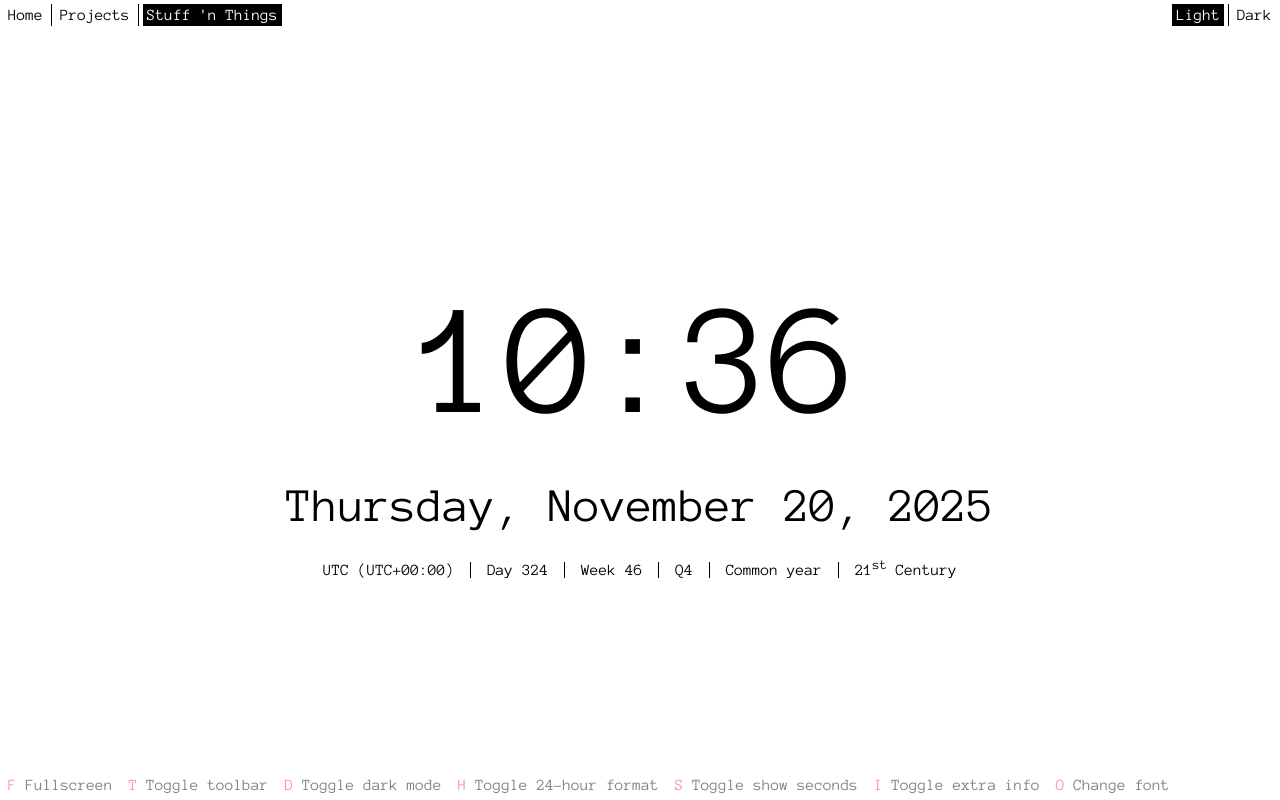
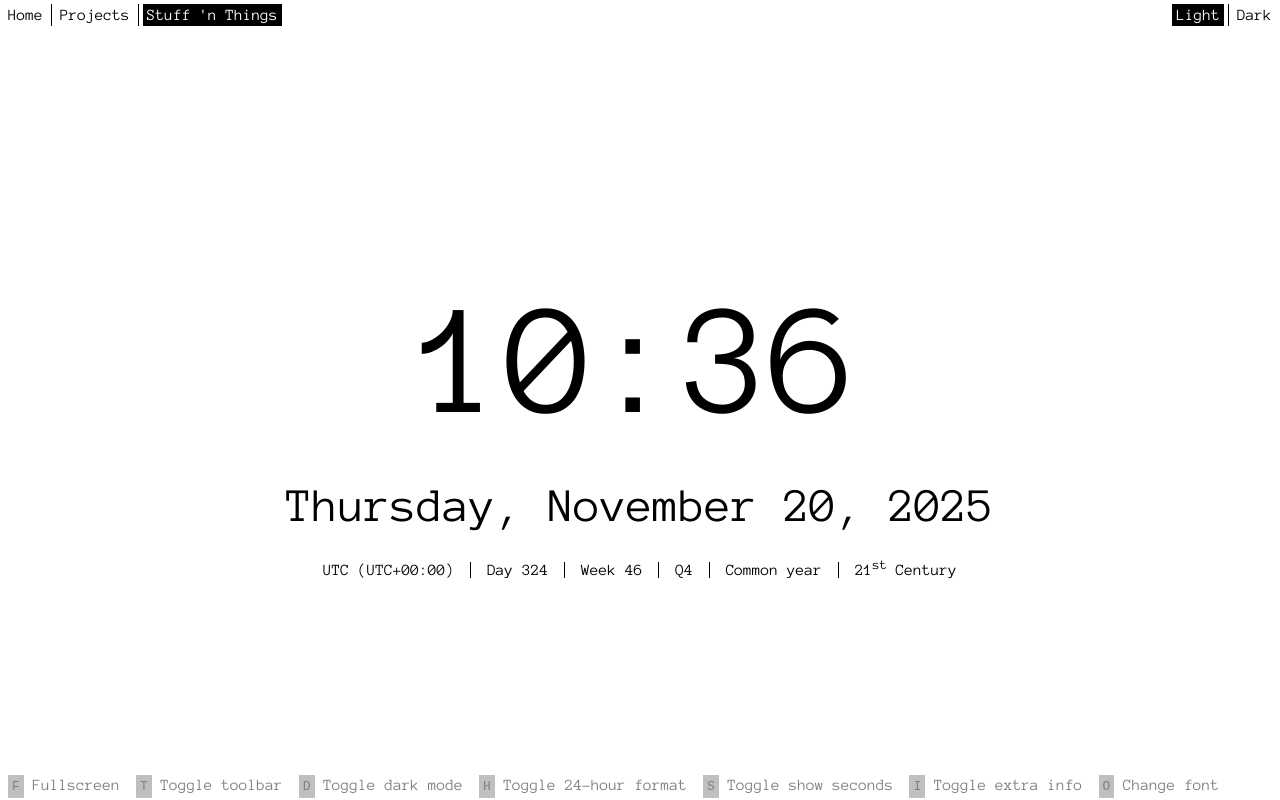
Before and after one commit to CarterSnich/cartersnich.github.io, a Vue app: page /stuff-n-things/clock in a window 1280 px wide. Built offline with nearby package versions, Linux system fonts and the light colour scheme.

Commit message:
add styling for kdb

```diff
--- a/src/assets/base.css
+++ b/src/assets/base.css
@@ -112,6 +112,12 @@ textarea {
   width: 400px;
 }
 
+kbd {
+  background-color: grey;
+  color: black;
+  padding: 0.25rem;
+}
+
 .radio,
 .checkbox {
   --size: 18px;
--- a/src/views/stuff-n-things/Clock.vue
+++ b/src/views/stuff-n-things/Clock.vue
@@ -156,20 +156,19 @@ onMounted(() => {
       <span>Week {{ extraInfo.week }}</span>
       <span>Q{{ extraInfo.quarterOfYear }}</span>
       <span>{{ extraInfo.isLeapYear ? "Leap" : "Common" }} year</span>
-      <span
-        >{{ extraInfo.century
-        }}<sup>{{ getTh(extraInfo.century) }}</sup> Century</span
-      >
+      <span>
+        {{ extraInfo.century }}<sup>{{ getTh(extraInfo.century) }}</sup> Century
+      </span>
     </small>
 
     <div id="toolbar" :class="{ hidden: settings.istoolbarHidden }">
-      <span><code>F</code> Fullscreen</span>
-      <span><code>T</code> Toggle toolbar</span>
-      <span><code>D</code> Toggle dark mode</span>
-      <span><code>H</code> Toggle 24-hour format</span>
-      <span><code>S</code> Toggle show seconds</span>
-      <span><code>I</code> Toggle extra info</span>
-      <span><code>O</code> Change font</span>
+      <span><kbd>F</kbd> Fullscreen</span>
+      <span><kbd>T</kbd> Toggle toolbar</span>
+      <span><kbd>D</kbd> Toggle dark mode</span>
+      <span><kbd>H</kbd> Toggle 24-hour format</span>
+      <span><kbd>S</kbd> Toggle show seconds</span>
+      <span><kbd>I</kbd> Toggle extra info</span>
+      <span><kbd>O</kbd> Change font</span>
     </div>
   </main>
 </template>
```
Also changed, not shown: assets/css/font.css (deleted).
